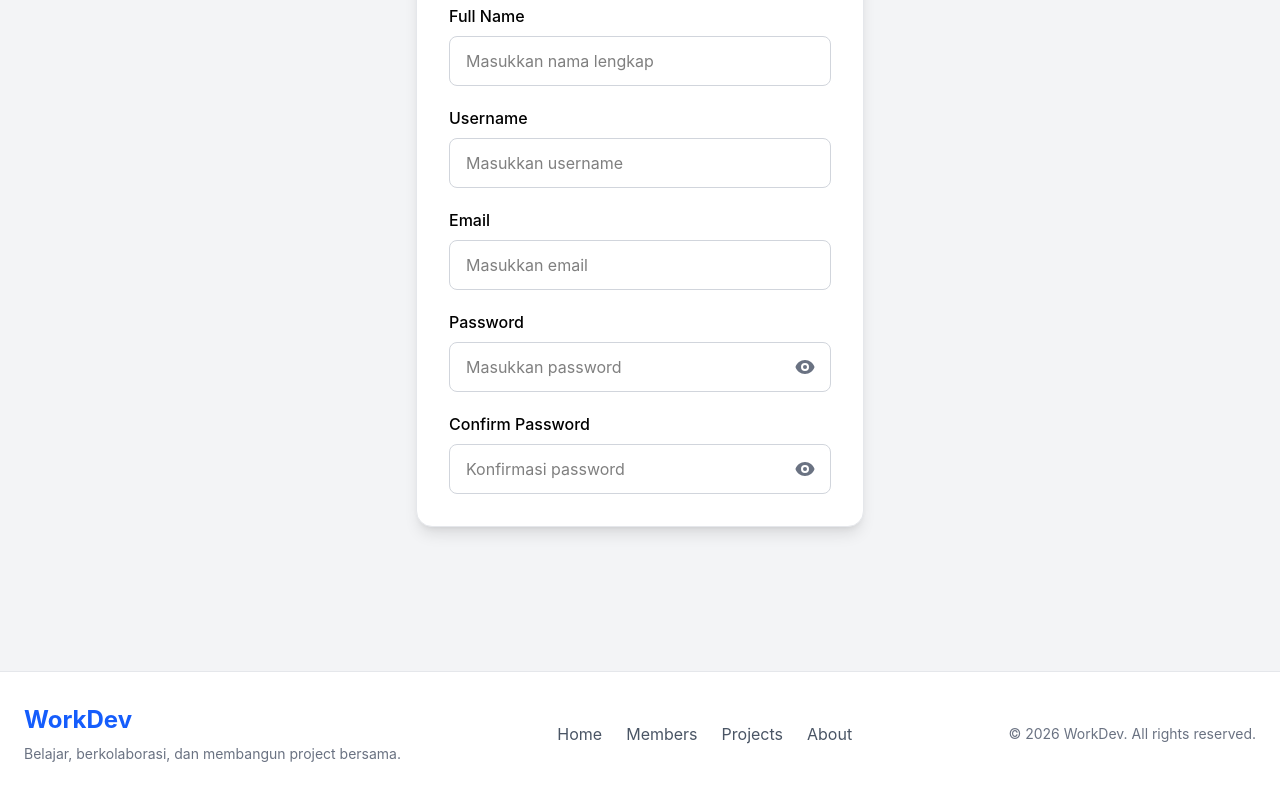
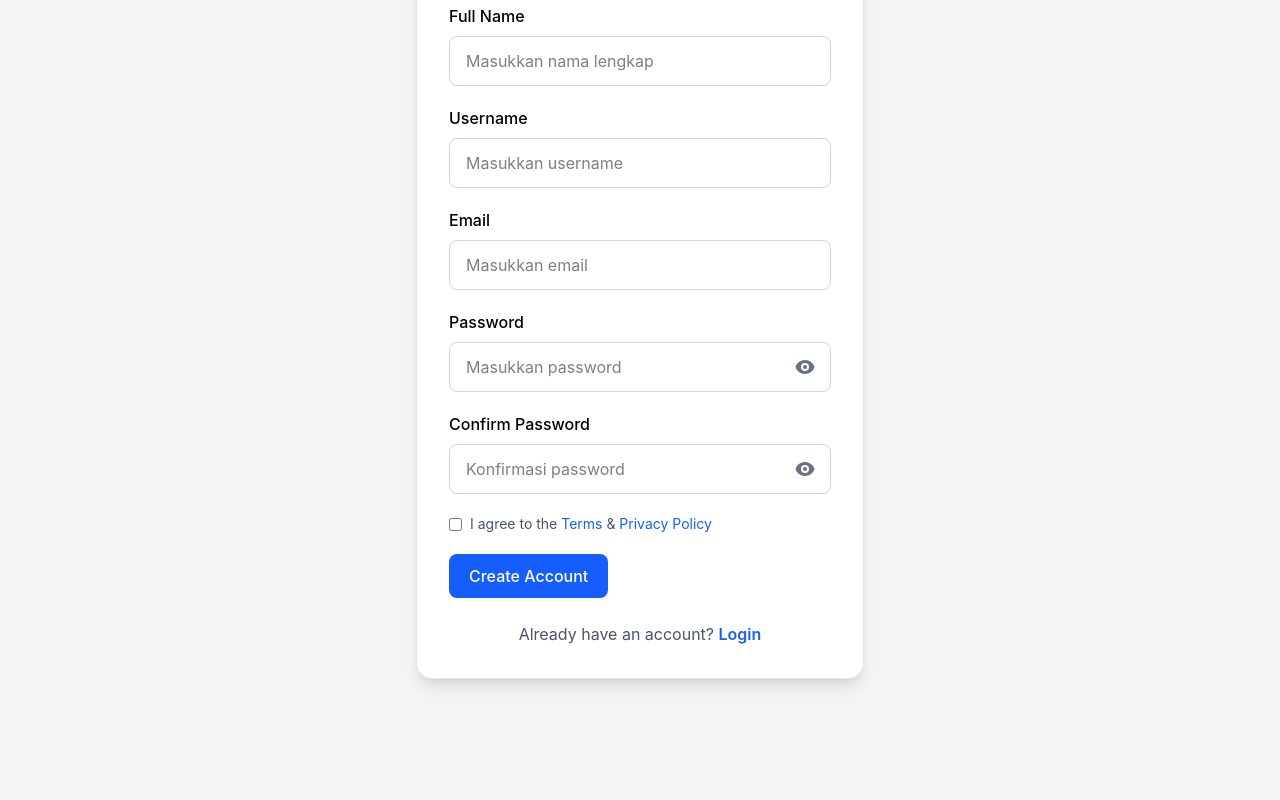
Before and after one commit to Squarepants23/WorkDev, a React (Vite) app in the folder client/: page /register in a window 1280 px wide. Shown: the part 318-1118 px from the top of the page. Built offline with nearby package versions, Linux system fonts and the light colour scheme.

Commit message:
feat(auth): complete register page UI

```diff
--- a/client/src/pages/RegisterPage.tsx
+++ b/client/src/pages/RegisterPage.tsx
@@ -1,7 +1,6 @@
 import { useState } from "react";
 import { Link } from "react-router-dom";
 import { HiEye, HiEyeOff } from "react-icons/hi";
-import { FaGoogle, FaGithub } from "react-icons/fa";
 
 import Container from "../components/Container/Container";
 import Button from "../components/Button/Button";
@@ -130,7 +129,43 @@ function RegisterPage() {
           </div>
         </div>
 
-          </form>
+        {/* Terms & Privacy */}
+        <div className="flex items-start gap-2 text-sm">
+          <input type="checkbox" className="mt-1" />
+
+          <p className="text-gray-600">
+            I agree to the{" "}
+            <button
+              type="button"
+              className="text-blue-600 hover:underline"
+            >
+              Terms
+            </button>{" "}
+            &{" "}
+            <button
+              type="button"
+              className="text-blue-600 hover:underline"
+            >
+              Privacy Policy
+            </button>
+          </p>
+        </div>
+
+        <Button>
+          Create Account
+        </Button>
+
+      </form>
+
+      <p className="mt-6 text-center text-gray-600">
+        Already have an account?{" "}
+        <Link
+          to="/login"
+          className="font-semibold text-blue-600 hover:underline"
+        >
+          Login
+        </Link>
+      </p>
 
         </div>
       </section>
```
